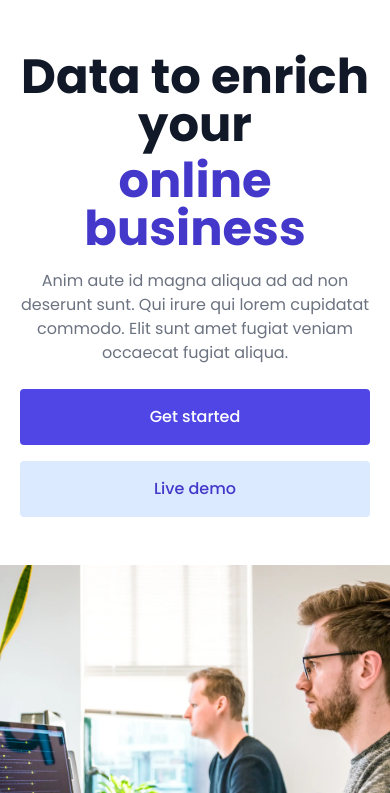
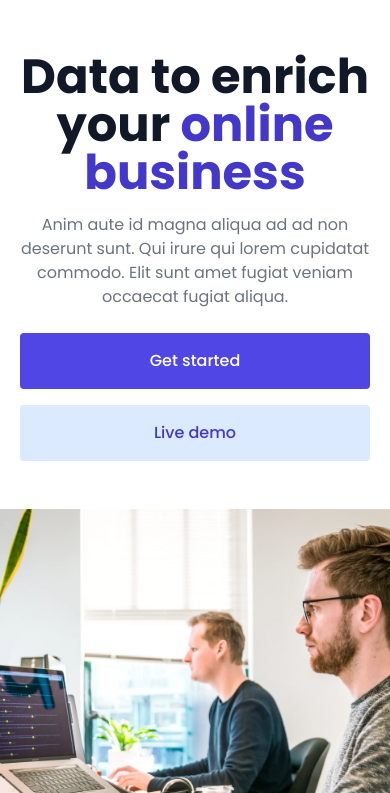
Before and after one commit to Abhishek-Yesankar/1-static, a website: page index.html in a window 390 px wide. Shown: the part 51-844 px from the top of the page. Drawn offline with Linux system fonts and the light colour scheme.

Commit message:
improve hero section

```diff
--- a/index.html
+++ b/index.html
@@ -63,9 +63,9 @@
         <div class="flex h-auto lg:h-[87.1vh] flex-wrap items-center">
             <div
                 class="py-10 md:pt-20 px-4 lg:pt-44 lg:pl-16 w-full lg:w-1/2 lg:h-full inline-block relative">
-                <h1 class="text-5xl md:text-6xl font-bold text-gray-900 w-full md:pr-10 text-center lg:text-left">
+                <h1 class="text-5xl md:text-6xl font-bold text-gray-900 w-full md:pr-10 text-center lg:text-left md:w-4/5 mx-auto lg:w-auto">
                     Data to enrich your
-                    <span class="block text-indigo-700 mt-2">online business</span>
+                    <span class="inline sm:block md:inline lg:block text-indigo-700 mt-2">online business</span>
                 </h1>
                 <p class="font-normal text-gray-500 text-base lg:text-xl my-4 w-full md:pr-20 text-center lg:text-left md:w-4/5 lg:w-auto mx-auto">
                     Anim aute id magna aliqua ad ad non deserunt sunt. Qui irure qui
```
Also changed, not shown: css/style.css.
